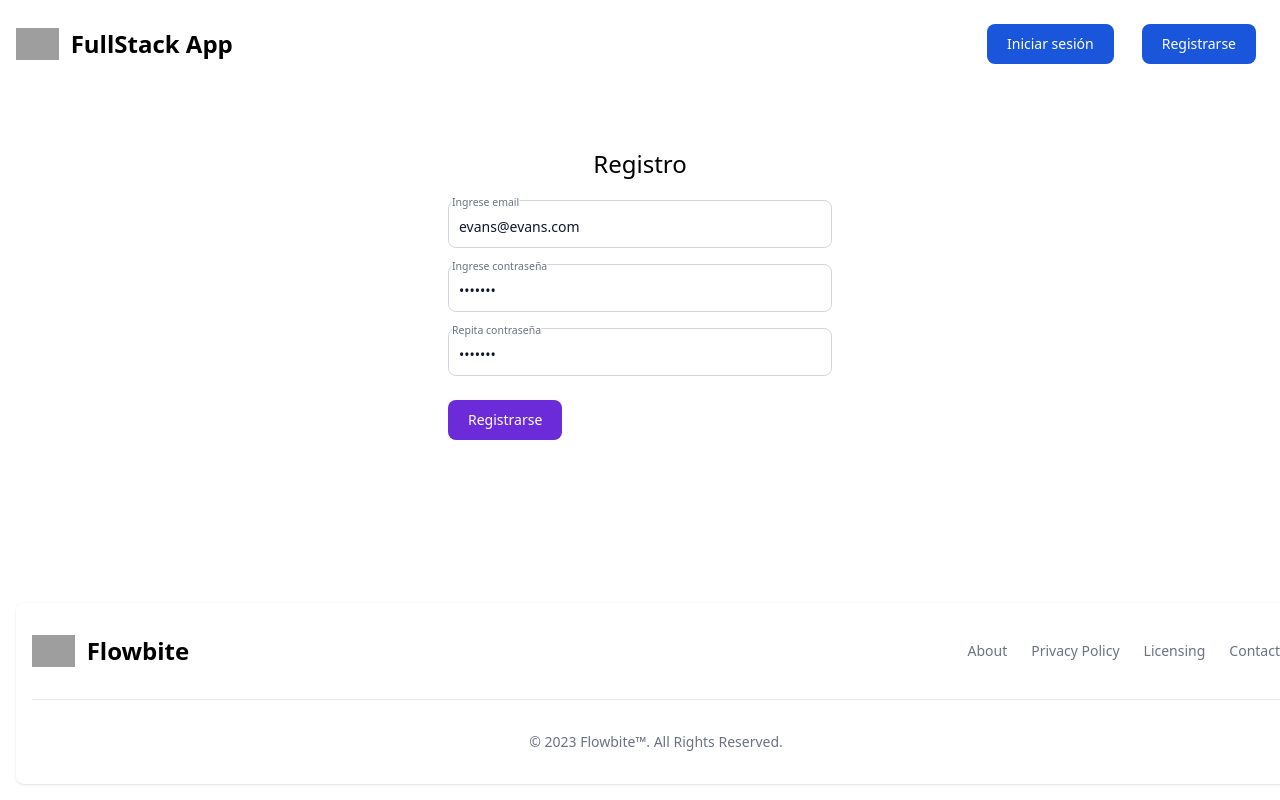
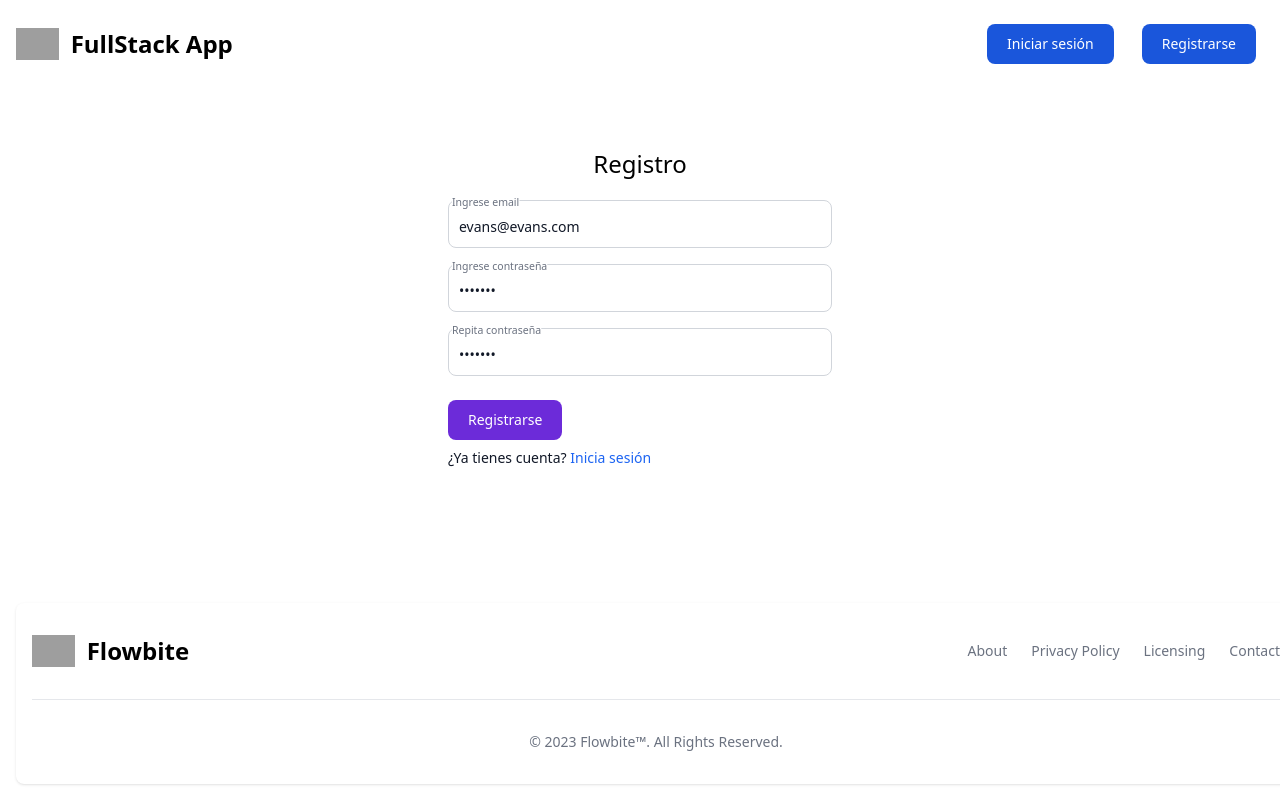
Before and after one commit to evans2919/react-firebase-fullstack-app, a React (Vite) app: page /register in a window 1280 px wide. Built offline with nearby package versions, Linux system fonts and the light colour scheme; no server answers; grey boxes are pictures that could not be loaded.

Commit message:
Add navlink to /register /login

```diff
--- a/src/pages/Login.jsx
+++ b/src/pages/Login.jsx
@@ -1,4 +1,4 @@
-import { useNavigate } from "react-router-dom";
+import { NavLink, useNavigate } from "react-router-dom";
 import { useUserContext } from "../../context/UserContext";
 import { useForm } from "react-hook-form";
 import FormInput from "../components/FormInput";
@@ -18,7 +18,11 @@ const Login = () => {
         handleSubmit,
         setError,
         formState: { errors },
-    } = useForm();
+    } = useForm({
+        defaultValues: {
+            email: "evans@evans.com",
+            password: "1234567"
+    }});
     const onSubmit = async ({ email, password }) => {
         try {
             await loginUser(email, password);
@@ -60,6 +64,12 @@ const Login = () => {
                 <FormError errors={errors.password} />
 
                 <DefaultButton buttonTitle="Iniciar sesión" type="submit" />
+                <div className="text-sm font-medium text-gray-900 dark:text-white">
+                    ¿Aún no tienes cuenta?{" "}
+                    <NavLink to="/register" className="text-blue-600 hover:underline dark:text-blue-500">
+                        Regístrate
+                    </NavLink>
+                </div>
             </form>
         </>
     );
--- a/src/pages/Register.jsx
+++ b/src/pages/Register.jsx
@@ -1,5 +1,5 @@
 import { useUserContext } from "../../context/UserContext";
-import { useNavigate } from "react-router-dom";
+import { NavLink, useNavigate } from "react-router-dom";
 import { useForm } from "react-hook-form";
 import { FirebaseErrors } from "../components/utils/FirebaseErrors";
 import FormError from "../components/utils/FormError";
@@ -95,6 +95,15 @@ const Register = () => {
                     buttonStyle="purple"
                     type="submit"
                 />
+                <div className="text-sm font-medium text-gray-900 dark:text-white">
+                    ¿Ya tienes cuenta?{" "}
+                    <NavLink
+                        to="/login"
+                        className="text-blue-600 hover:underline dark:text-blue-500"
+                    >
+                        Inicia sesión
+                    </NavLink>
+                </div>
             </form>
         </>
     );
```
